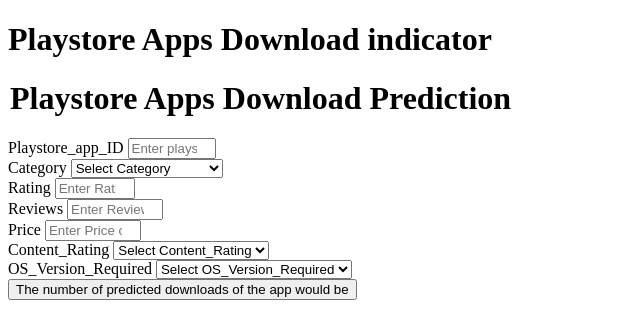
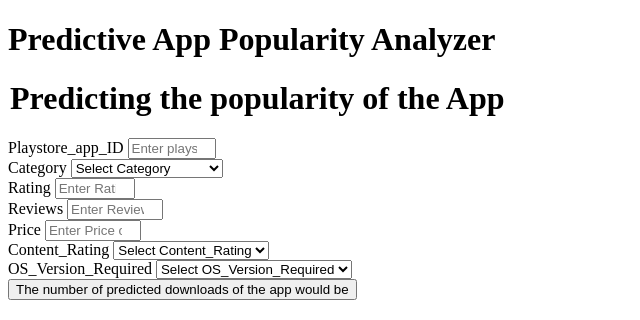
Before and after one commit to Adeshmukh-09/Playstore_Apps_Download_Prediction_Project, a Flask app: page /predictdata in a window 1280 px wide. Shown: the top 320 px of the page, without its empty margins (0-640 px from the left). Run offline with Flask 3, Linux system fonts and the light colour scheme.

Commit message:
prediction pipeline and flask web app done

```diff
--- a/notebook/playstore app download prediction problem statement.txt
+++ b/notebook/playstore app download prediction problem statement.txt
@@ -25,3 +25,8 @@
 OS_Version_Required: The minimum Android OS version required to run the application
 Downloads: The approximated range of downloads for the application
 The participants must classify the range  at which the application falls in , in terms of the number of downloads.
+
+
+
+
+Alternative name of the project for resume:- Predictive App Popularity Analyzer
--- a/templates/home.html
+++ b/templates/home.html
@@ -2,11 +2,11 @@
 <html>
   <body>
     <div class="login">
-      <h1>Playstore Apps Download indicator</h1>
+      <h1>Predictive App Popularity Analyzer</h1>
 
       <form action="{{ url_for('predict_datapoint')}}" method="post">
         <h1>
-          <legend>Playstore Apps Download Prediction</legend>
+          <legend>Predicting the popularity of the App</legend>
         </h1>
         <div class="mb-3">
           <label class="form-label">Playstore_app_ID</label>
```
